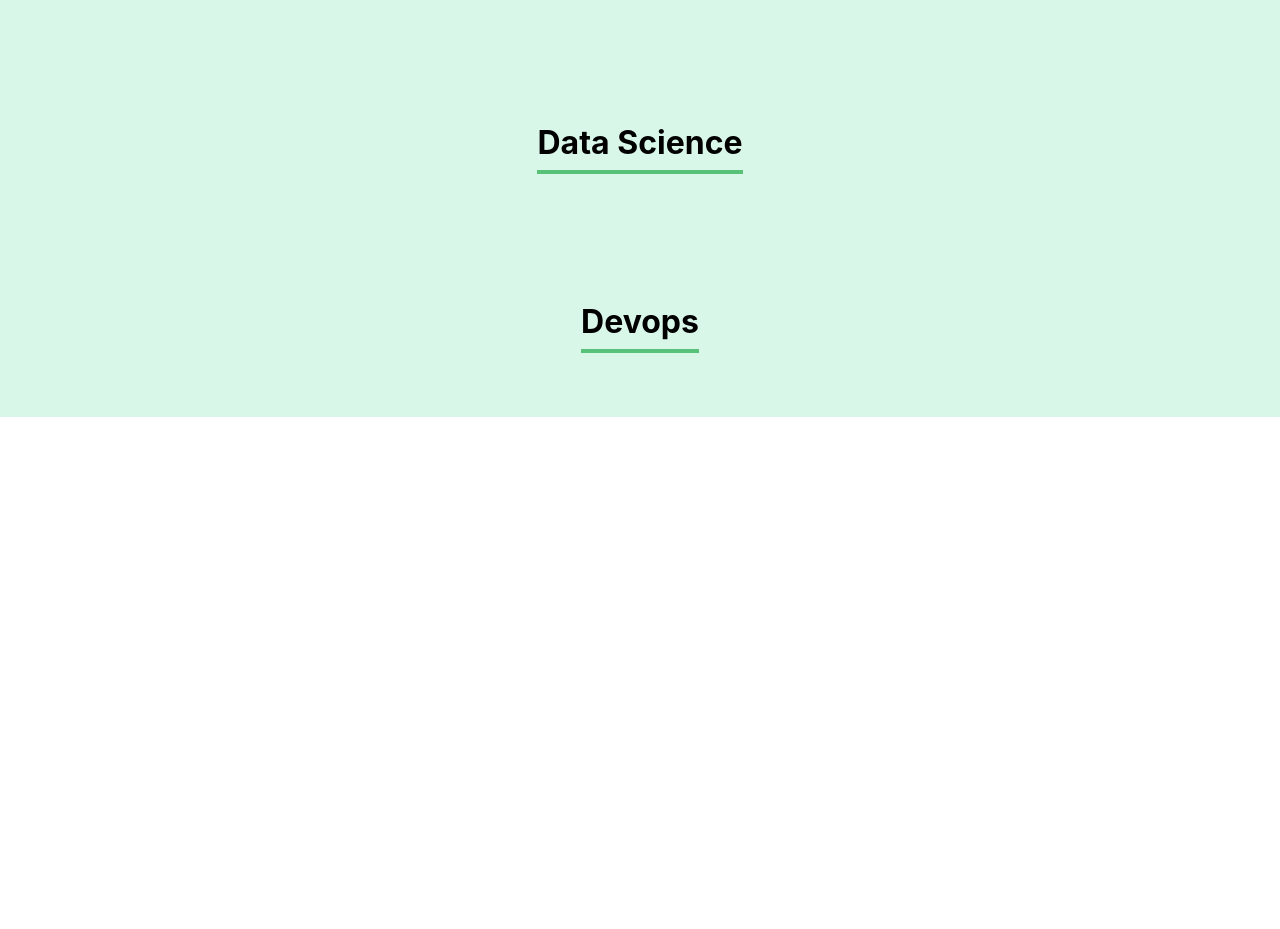
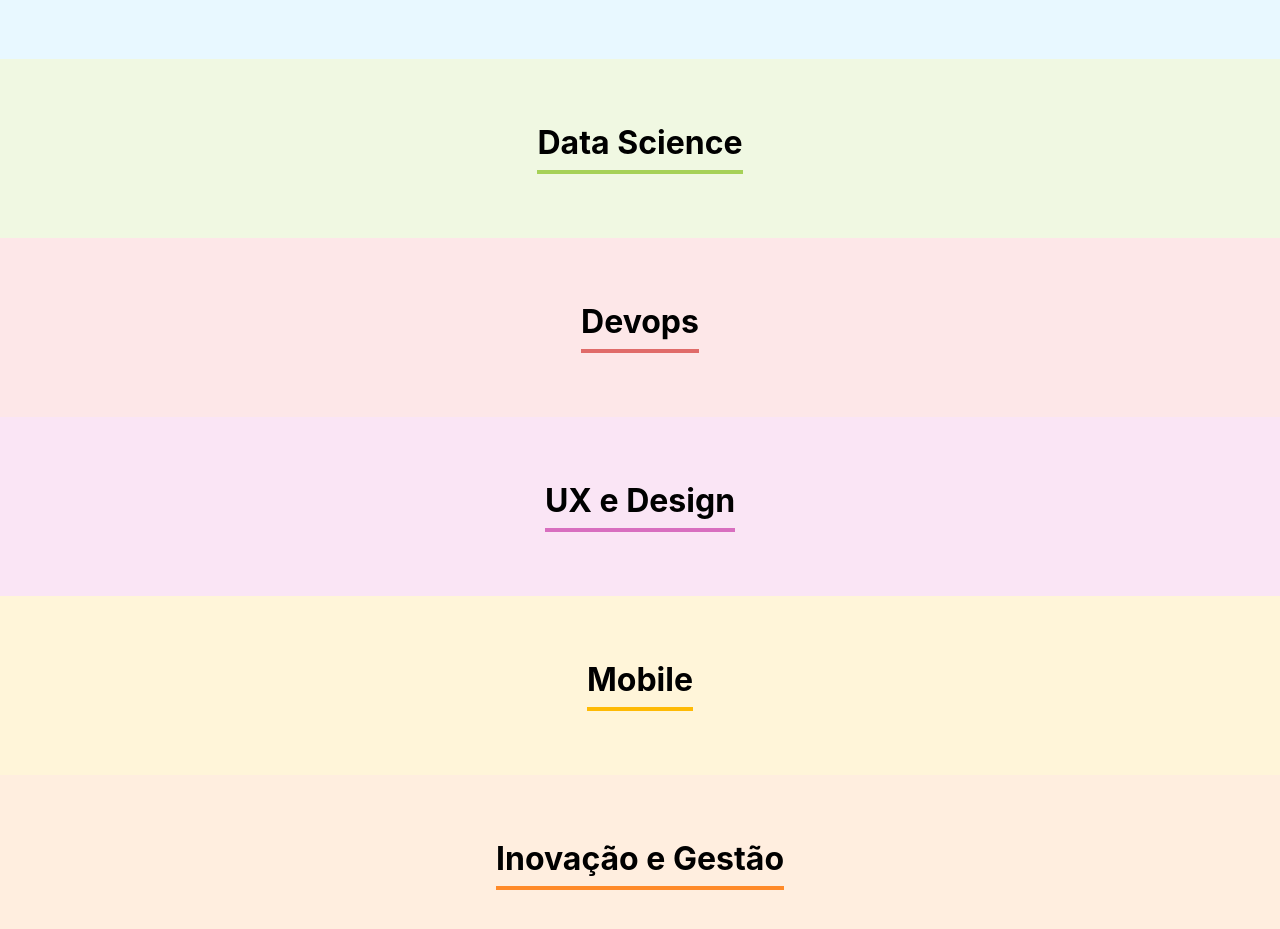
Before and after one commit to guimazito/organo, a React (Create React App) app in the folder organo/: page / in a window 1280 px wide. Shown: the part 1800-2729 px from the top of the page. Before the commit the page ends 2217 px from the top, so only its background shows below. Built offline with nearby package versions, Linux system fonts and the light colour scheme.

Commit message:
feat: add primary and secondary color to teams

```diff
--- a/organo/src/App.js
+++ b/organo/src/App.js
@@ -1,12 +1,49 @@
 import { useState } from 'react';
 import Form from './components/Form/index.js';
 import Banner from './components/Banner/Banner.js';
-import Test from './components/Test/index.js';
 import Team from './components/Team/index.js';
 
 function App() {
 
   const [employees, setEmployees] = useState([])
+
+  const teams = [
+    {
+      name: 'Programação',
+      primaryColor: '#57C278',
+      secondaryColor: '#D9F7E9'
+    },
+    {
+      name: 'Front-End',
+      primaryColor: '#82CFFA',
+      secondaryColor: '#E8F8FF'
+    },
+    {
+      name: 'Data Science',
+      primaryColor: '#A6D157',
+      secondaryColor: '#F0F8E2'
+    },
+    {
+      name: 'Devops',
+      primaryColor: '#E06B69',
+      secondaryColor: '#FDE7E8'
+    },
+    {
+      name: 'UX e Design',
+      primaryColor: '#D86EBF',
+      secondaryColor: '#FAE5F5'
+    },
+    {
+      name: 'Mobile',
+      primaryColor: '#FEBA05',
+      secondaryColor: '#FFF5D9'
+    },
+    {
+      name: 'Inovação e Gestão',
+      primaryColor: '#FF8A29',
+      secondaryColor: '#FFEEDF',
+    },
+  ]
 
   const toNewEmployeeRegistered = (employee) => {
     console.log(employee)
@@ -17,11 +54,7 @@
     <div className="App">
       <Banner />
       <Form toEmployeeRegistered={employee => toNewEmployeeRegistered(employee)}/>
-      {/* <Test /> */}
-      <Team name="Programação"/>
-      <Team name="Front-End"/>
-      <Team name="Data Science"/>
-      <Team name="Devops"/>
+      {teams.map(team => <Team key={team.name} name={team.name} primaryColor={team.primaryColor} secondaryColor={team.secondaryColor}/>)}
     </div>
   );
 }
--- a/organo/src/components/Team/Team.css
+++ b/organo/src/components/Team/Team.css
@@ -1,12 +1,11 @@
 .team {
     text-align: center;
     padding: 32px;
-    background-color: #D9F7E9;
 }
 
 .team h3 {
     font-size: 32px;
-    border-bottom: 4px solid #57C278;
+    border-bottom: 4px solid;
     display: inline-block;
     padding-bottom: 8px;
 }
--- a/organo/src/components/Team/index.js
+++ b/organo/src/components/Team/index.js
@@ -1,9 +1,12 @@
 import './Team.css'
 
 const Team = (props) => {
+
+    const css = { backgroundColor: props.secondaryColor }
+
     return (
-        <section className='team'>
-            <h3>{props.name}</h3>
+        <section className='team' style={css}>
+            <h3 style={{ borderColor: props.primaryColor }}>{props.name}</h3>
         </section>
     )
 }
```
